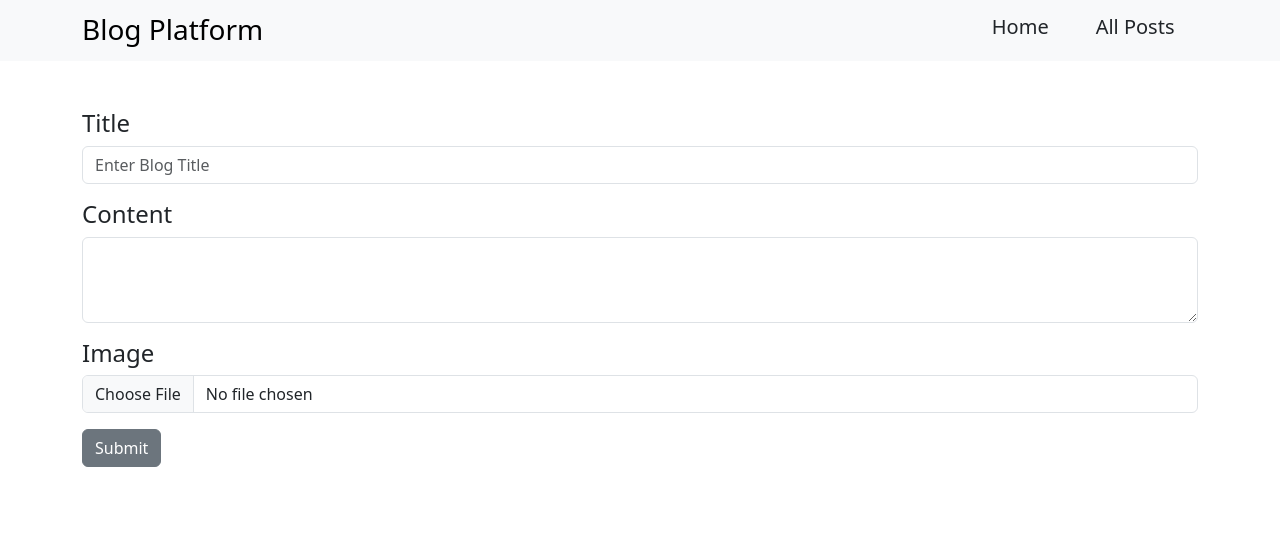
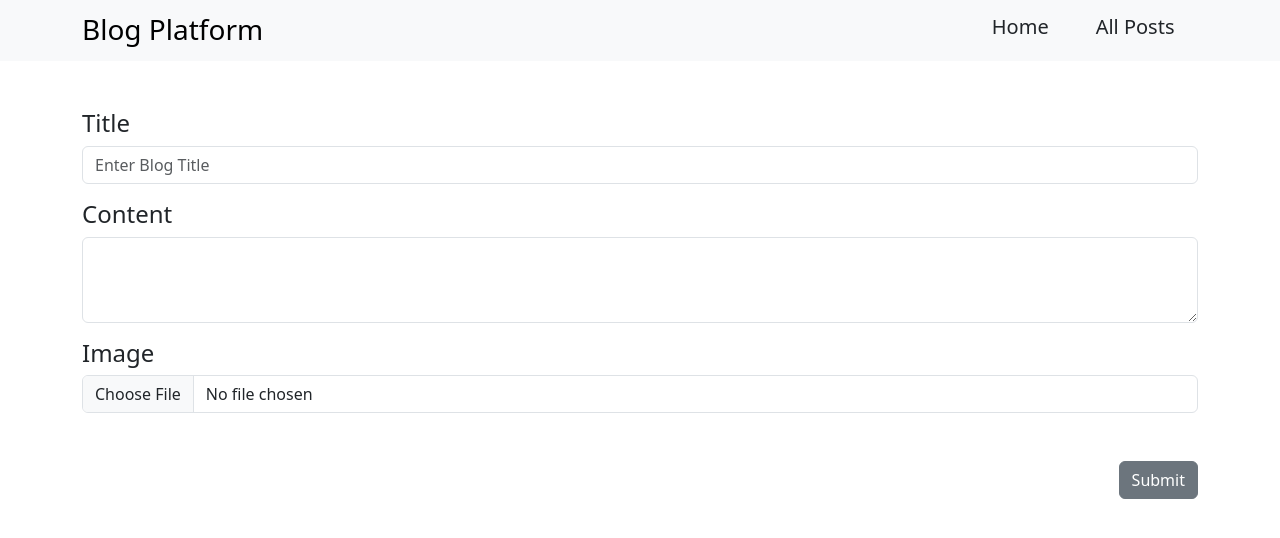
Before and after one commit to sivarajagopalans/CodSoft-Task-3, a React (Vite) app: page /#/ in a window 1280 px wide. Shown: the top 538 px of the page. Built offline with nearby package versions, Linux system fonts and the light colour scheme.

Commit message:
alignment

```diff
--- a/src/components/BlogForm.jsx
+++ b/src/components/BlogForm.jsx
@@ -42,11 +42,15 @@ export const BlogForm = () => {
               </Form.Group>
               <Form.Group controlId="formFile" className="mb-3">
                 <Form.Label className='h4'>Image</Form.Label>
-                <Form.Control type="file"  onChange={(e) => setImage(URL.createObjectURL(e.target.files[0]))} />
+                <Form.Control type="file" onChange={(e) => setImage(URL.createObjectURL(e.target.files[0]))} />
               </Form.Group>
-              <Button variant="secondary" type="submit" onClick={(e) => formSumbmit(e)}>
-                Submit
-              </Button>
+              <div className='text-sm-end text-center my-5'>
+                <Button variant="secondary" type="submit"
+                  onClick={(e) => formSumbmit(e)}>
+                  Submit
+                </Button>
+              </div>
+
 
             </Form>
           </Col>
--- a/src/components/Posts.jsx
+++ b/src/components/Posts.jsx
@@ -32,7 +32,7 @@ export const Posts = () => {
             {
                (blogList.length > 0) ? blogList.map((post, index) => {
                   return (
-                     <Col md={3} key={index}>
+                     <Col sm={4} md={4} lg={3} key={index}>
                         <CardGroup >
                            <Card className='my-5'>
                               <Card.Img variant="top" height={"250px"} width={"120px"} className='p-2' src={post.image} />
```
